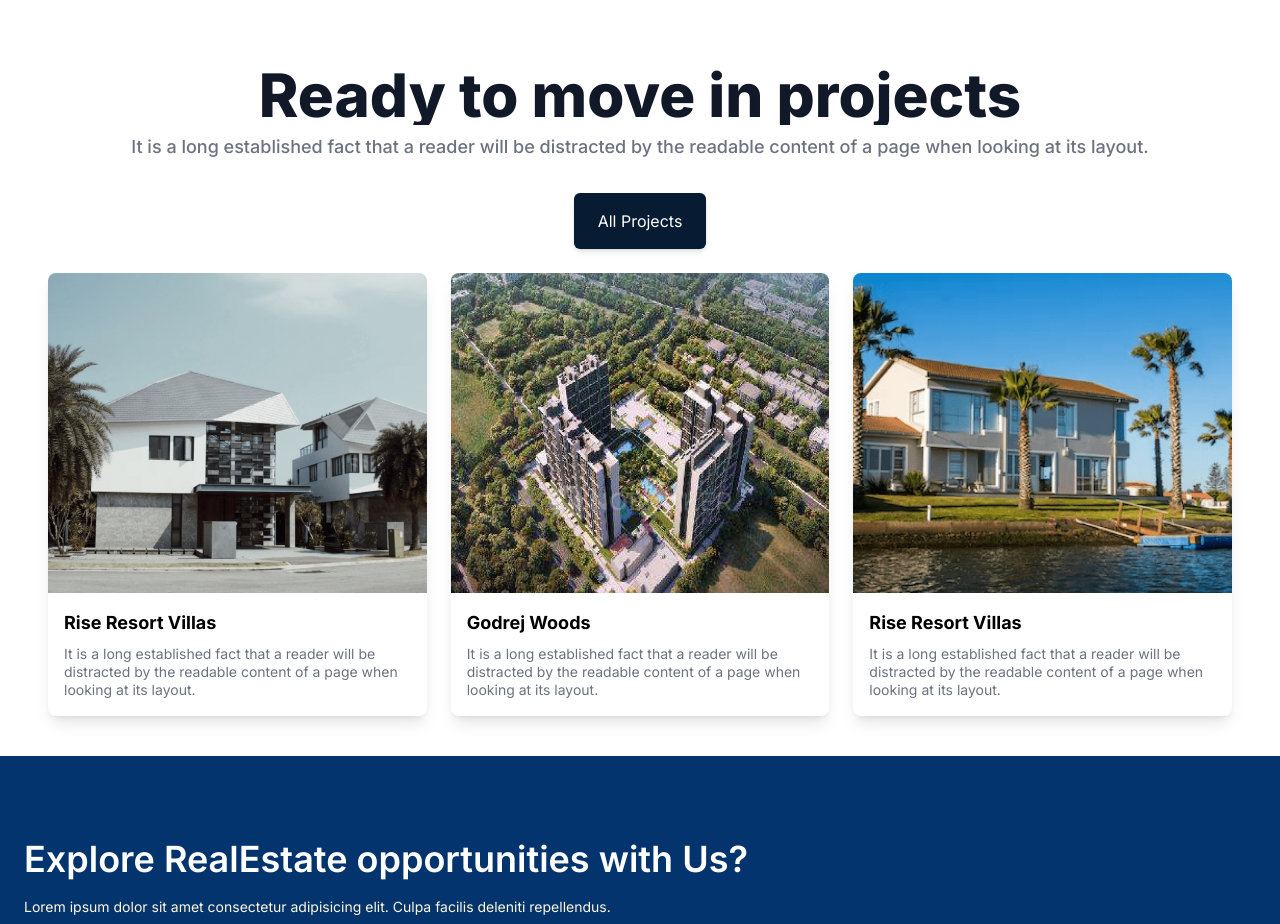
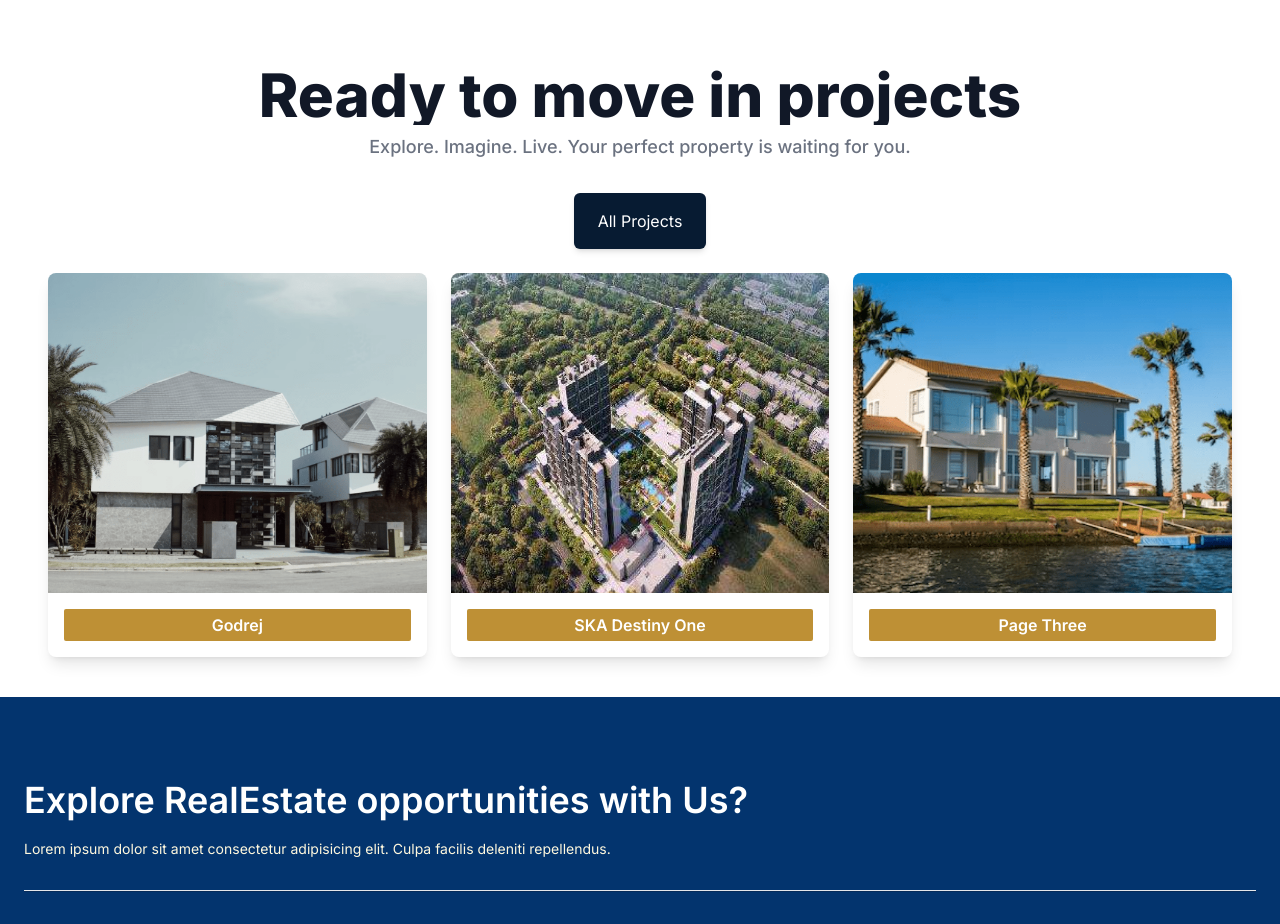
Before and after one commit to PrathameshKumarSah/rainbowrisereality, a React (Vite) app in the folder frontend/: page / in a window 1280 px wide. Shown: the part 4800-5724 px from the top of the page. Built offline with nearby package versions, Linux system fonts and the light colour scheme; no server answers; a web font is replaced by a local one.

Commit message:
Update ReadyToMoveProjects.jsx

```diff
--- a/frontend/src/components/ReadyToMoveProjects.jsx
+++ b/frontend/src/components/ReadyToMoveProjects.jsx
@@ -13,8 +13,7 @@ const ReadyToMoveProjects = () => {
         Ready to move in projects
       </h2>
       <p className="text-gray-500 text-lg font-medium mt-2">
-        It is a long established fact that a reader will be distracted by the
-        readable content of a page when looking at its layout.
+      Explore. Imagine. Live. Your perfect property is waiting for you.
       </p>
     </div>
 
@@ -29,50 +28,50 @@ const ReadyToMoveProjects = () => {
     <div className="grid grid-cols-1 md:grid-cols-3 gap-6 max-w-8xl mx-auto ">
       {/* Card 1 */}
       <div className="shadow-lg rounded-lg overflow-hidden">
-        <img
+        <Link to="/project"><img
           src={villa}
           alt="Rise Resort Villas"
           className="w-full h-80 object-cover"
         />
         <div className="p-4">
-          <h3 className="font-bold text-lg">Rise Resort Villas</h3>
-          <p className="text-gray-500 mt-2">
+          <h3 className="bg-[#be9035] text-white px-1 py-1 rounded-sm font-semibold hover:bg-yellow-500 transition text-center">Godrej</h3>
+          {/* <p className="text-gray-500 mt-2">
             It is a long established fact that a reader will be distracted by
             the readable content of a page when looking at its layout.
-          </p>
-        </div>
+          </p> */}
+        </div></Link>
       </div>
 
       {/* Card 2 */}
       <div className="shadow-lg rounded-lg overflow-hidden">
-        <img
+      <Link to="/project1"><img
           src={godrej}
           alt="Godrej Woods"
           className="w-full h-80 object-cover"
         />
         <div className="p-4">
-          <h3 className="font-bold text-lg">Godrej Woods</h3>
-          <p className="text-gray-500 mt-2">
+          <h3 className="bg-[#be9035] text-white px-1 py-1 rounded-sm font-semibold hover:bg-yellow-500 transition text-center">SKA Destiny One</h3>
+          {/* <p className="text-gray-500 mt-2">
             It is a long established fact that a reader will be distracted by
             the readable content of a page when looking at its layout.
-          </p>
-        </div>
+          </p> */}
+        </div></Link>
       </div>
 
       {/* Card 3 */}
       <div className="shadow-lg rounded-lg overflow-hidden">
-        <img
+       <Link to="/project2"><img
           src={riseresort}
           alt="Rise Resort Villas"
           className="w-full h-80 object-cover"
         />
         <div className="p-4">
-          <h3 className="font-bold text-lg">Rise Resort Villas</h3>
-          <p className="text-gray-500 mt-2">
+          <h3 className="bg-[#be9035] text-white px-1 py-1 rounded-sm font-semibold hover:bg-yellow-500 transition text-center">Page Three</h3>
+          {/* <p className="text-gray-500 mt-2">
             It is a long established fact that a reader will be distracted by
             the readable content of a page when looking at its layout.
-          </p>
-        </div>
+          </p> */}
+        </div></Link>
       </div>
     </div>
   </section>
```
